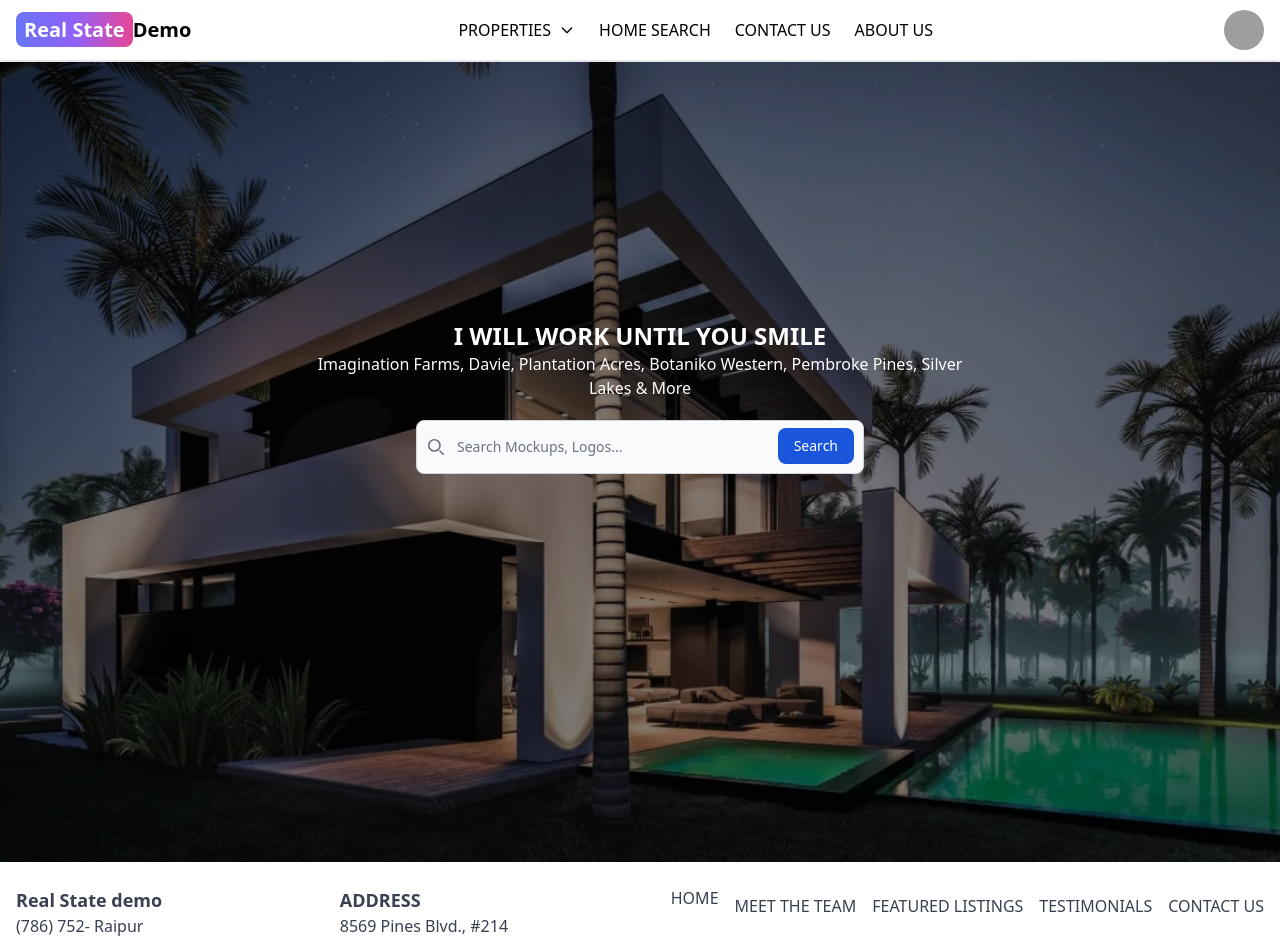
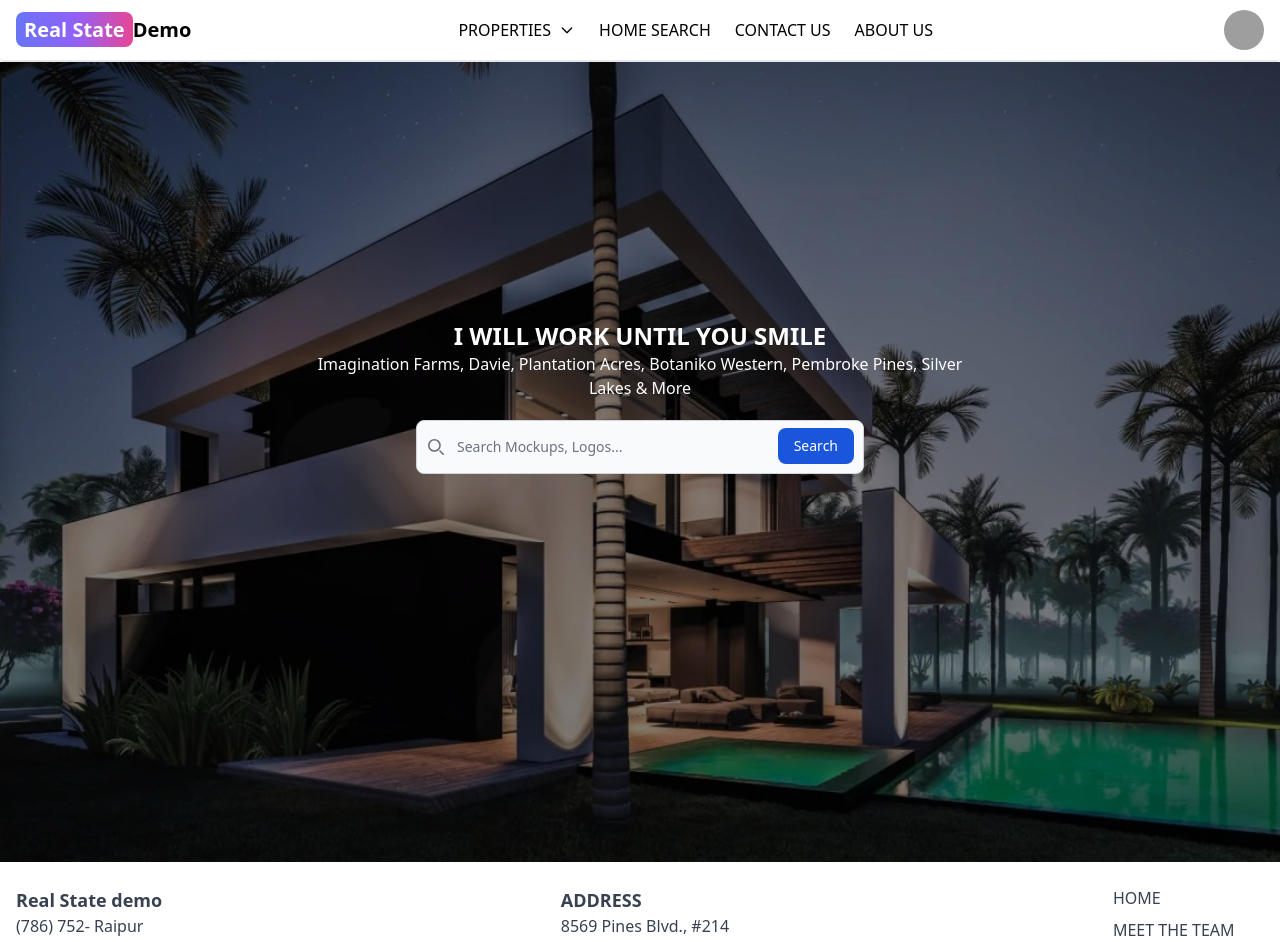
Before and after one commit to Webdevaman23/realstatedemo, a React (Vite) app: page / in a window 1280 px wide. Shown: the top 942 px of the page. Built offline with nearby package versions, Linux system fonts and the light colour scheme; grey boxes are pictures that could not be loaded.

Commit message:
update footer part

```diff
--- a/src/components/Footer.jsx
+++ b/src/components/Footer.jsx
@@ -23,7 +23,7 @@ const Footer = () => {
             <p>Pembroke Pines, FL 33024</p>
           </div>
           <nav className="mt-4 md:mt-0">
-            <ul className="flex flex-col md:flex-row space-y-2 md:space-x-4">
+            <ul className="flex flex-col space-y-2">
               <li>
                 <a href="#" className="hover:text-gray-400">
                   HOME
--- a/src/components/Header.jsx
+++ b/src/components/Header.jsx
@@ -20,8 +20,8 @@ export default function Header() {
       <div className="hidden lg:flex items-center gap-6  mr-6 font-medium">
         <div>
           <Dropdown label="PROPERTIES" inline>
-            <Dropdown.Item >FEATURED LISTINGS</Dropdown.Item>
-            <Dropdown.Item >PAST SALES</Dropdown.Item>
+            <Dropdown.Item>FEATURED LISTINGS</Dropdown.Item>
+            <Dropdown.Item>PAST SALES</Dropdown.Item>
           </Dropdown>
         </div>
         <div>HOME SEARCH</div>
```
